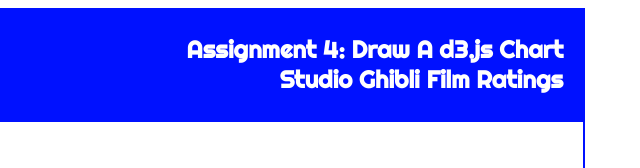
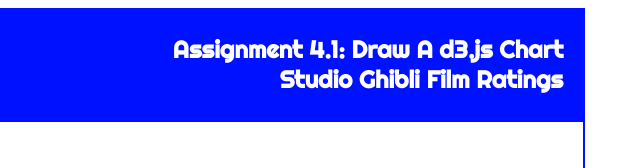
Before and after one commit to meanmodemoda/msdv-summer-workshop-d3-chart, a plain HTML site: page index.html in a window 1280 px wide. Shown: the top 168 px of the page, 407-1047 px from the left. Drawn offline with nearby package versions, Linux system fonts and the light colour scheme.

Commit message:
modify title

```diff
--- a/index.html
+++ b/index.html
@@ -13,7 +13,7 @@
 <body>
     <div id="container">
        <div class="header">
-        <h1>Assignment 4: Draw A d3.js Chart<br>Studio Ghibli Film Ratings</h1>
+        <h1>Assignment 4.1: Draw A d3.js Chart<br>Studio Ghibli Film Ratings</h1>
         </div>
     <div id="barchart"></div>
     <script src="js/libraries/jquery/jquery.min.js"></script>
```
